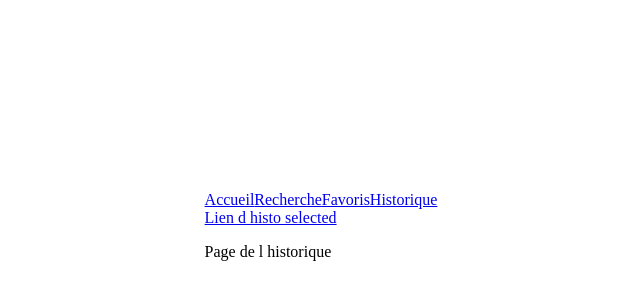
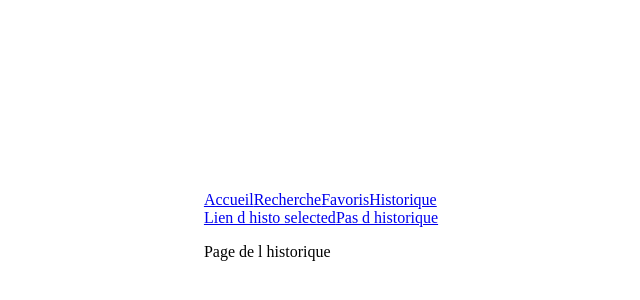
Before and after one commit to WildCodeSchool/2024-12-orleans-cda-project2-team-b, a React (Vite) app: page /historique in a window 1280 px wide. Shown: the part 166-466 px from the top of the page, without its empty margins (319-959 px from the left). Built offline with nearby package versions, Linux system fonts and the light colour scheme.

Commit message:
routes ended ?

```diff
--- a/Pages/History.jsx
+++ b/Pages/History.jsx
@@ -7,6 +7,7 @@ export default function History() {
   return (
     <>
       <Link to={`article-historique/${historyId}`}>Lien d histo selected</Link>
+      <Link to='pas-d-historique'>Pas d historique</Link>
       <p>Page de l historique</p>
       <Outlet />
     </>
```
